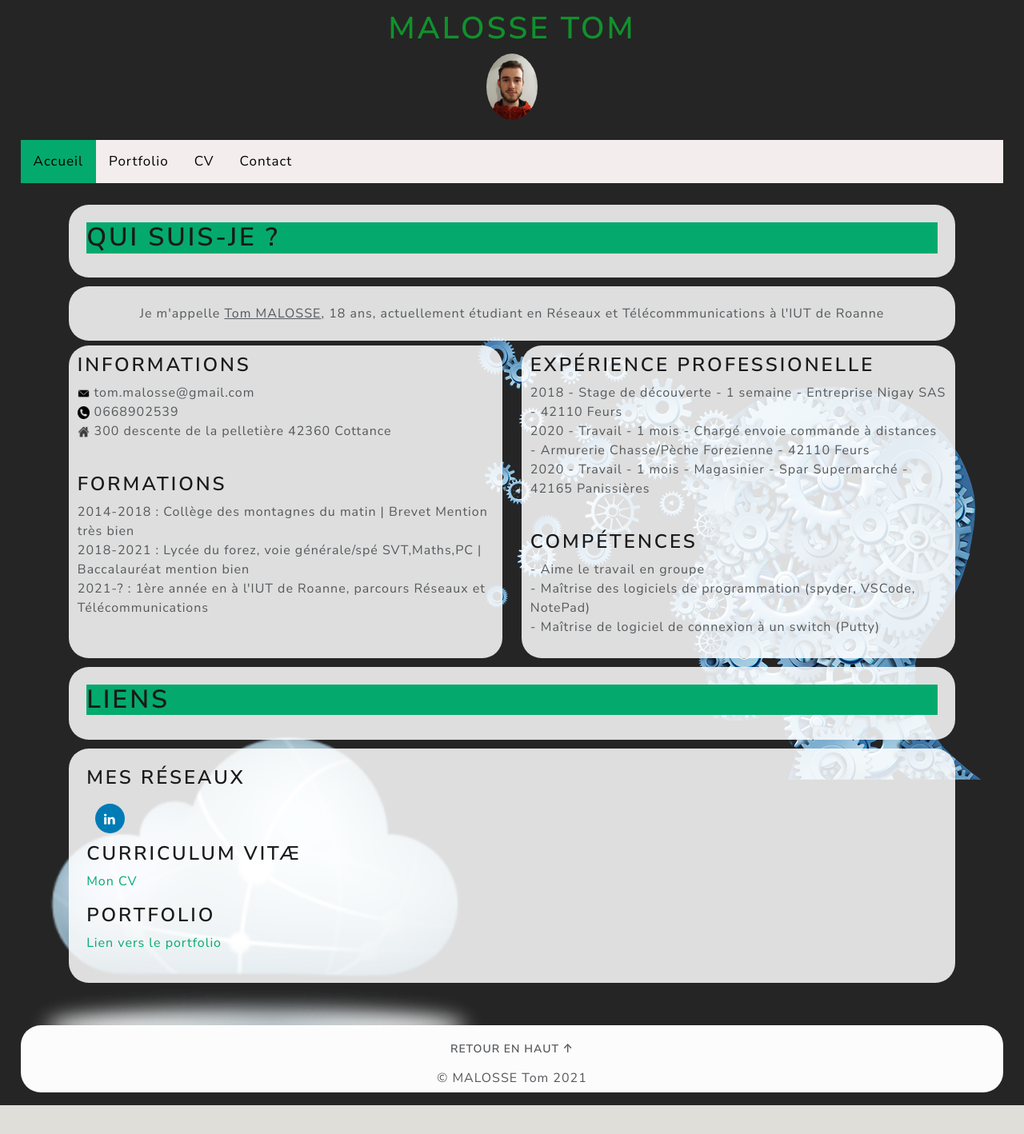
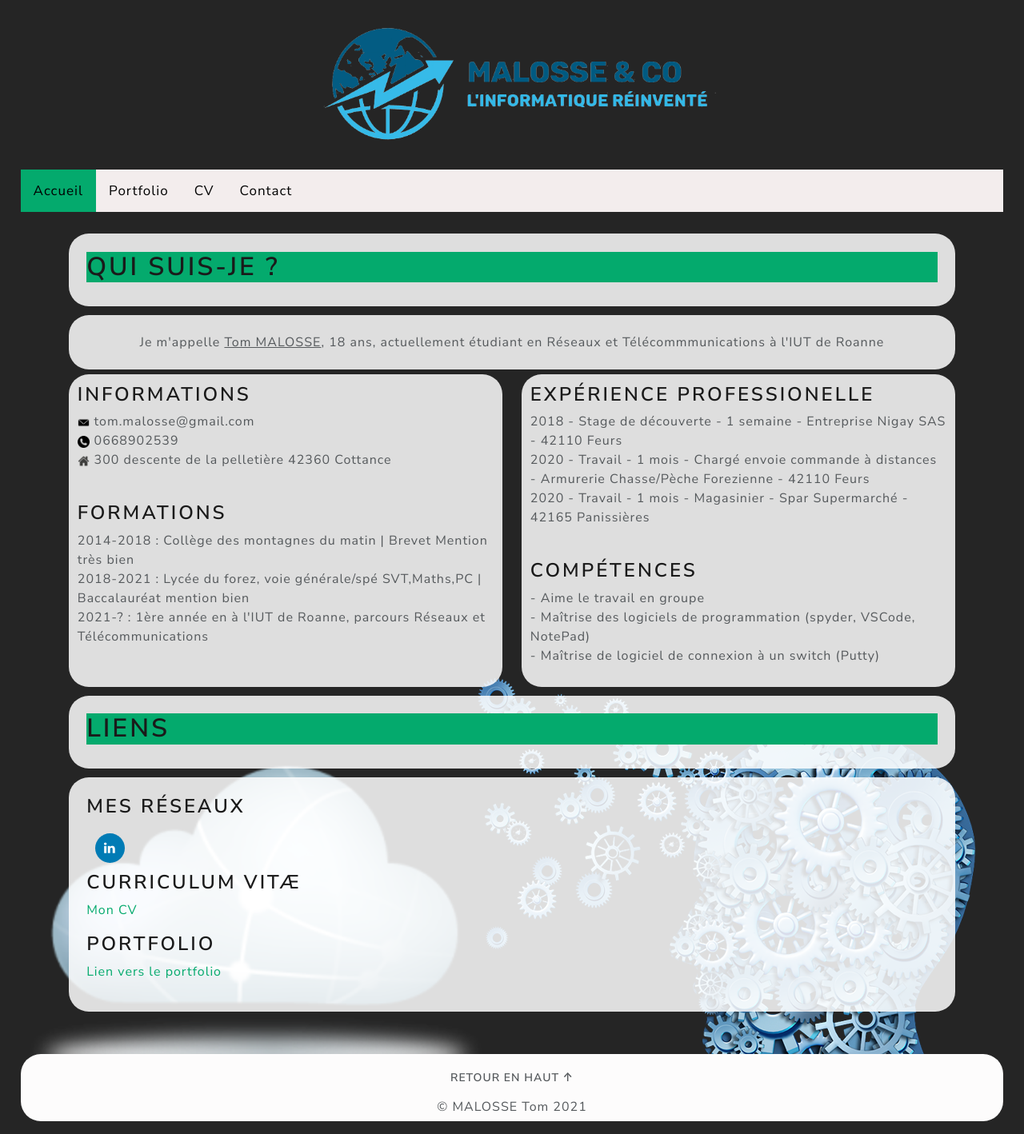
Before and after one commit to Skairik/SiteSae23_2, a Symfony app: template templates/blog/cv.html.twig in a window 1280 px wide. Shown: the whole page at 80% size. Before the commit the page ends 1382 px from the top, so only its background shows below. Run offline with Twig, Linux system fonts and the light colour scheme; the template is opened without the code that fills it, so the values that code supplies are empty; some libraries are stand-ins or nearby versions.

Commit message:
Changement logo

```diff
--- a/public/Main.css
+++ b/public/Main.css
@@ -14,7 +14,7 @@ body{
 }
 
 #bg {
-  background-position: right;
+  background-position: right bottom;
   background-image: url(fond2.png);
   background-attachment: fixed;
   background-repeat: no-repeat;
@@ -111,7 +111,6 @@ body{
   transform: rotateY(150deg);
 }
 .Imagemoi{
-  border-radius: 60%;
   display: block;
   margin-left: auto;
   margin-right: auto;
--- a/templates/base.html.twig
+++ b/templates/base.html.twig
@@ -20,8 +20,8 @@
     <body>
       <div id="hd">
         <div id="bg">
-          <h1 class="Titre"><b>MALOSSE Tom</b></h1>
-          <img class="Imagemoi"src="moi.jpg" alt="Moi" width="5%" height="auto">
+          <!--<h1 class="Titre"><b>MALOSSE & CO</b></h1>-->
+          <img class="Imagemoi"src="logo.png" alt="Moi" width="40%" height="auto">
           <div class="Barre">
             <div class="topnav" id="myTopnav">
               <a href="/" class="active">Accueil</a>
```
Also changed, not shown: public/logo.png (added).
